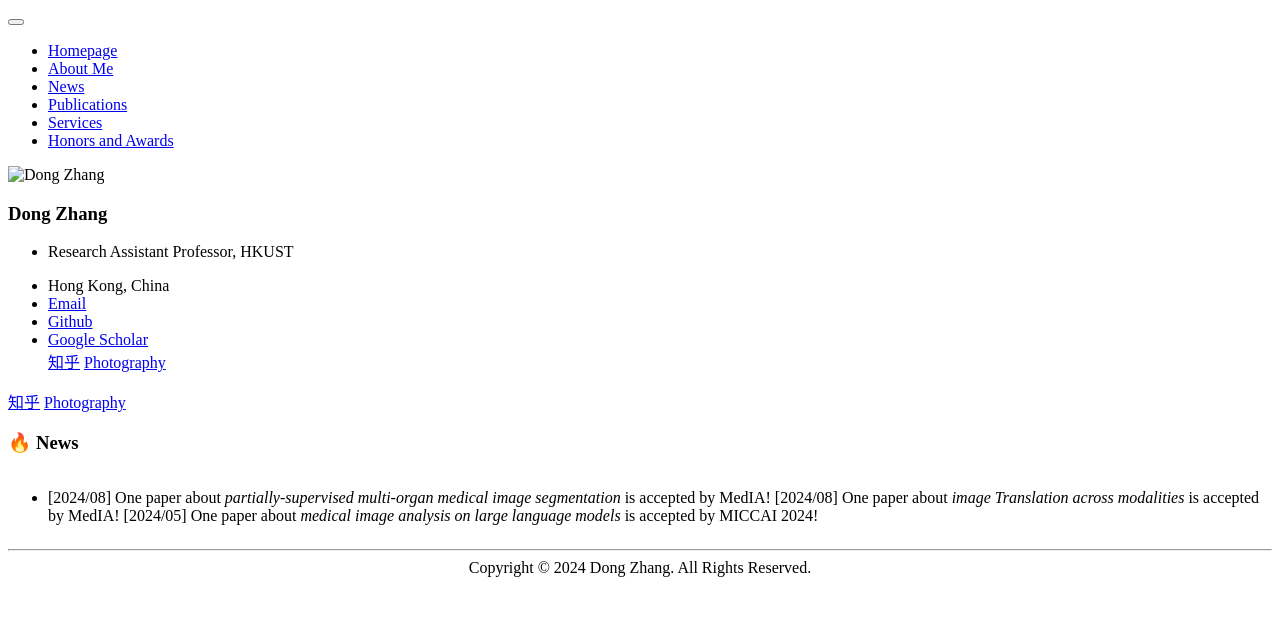
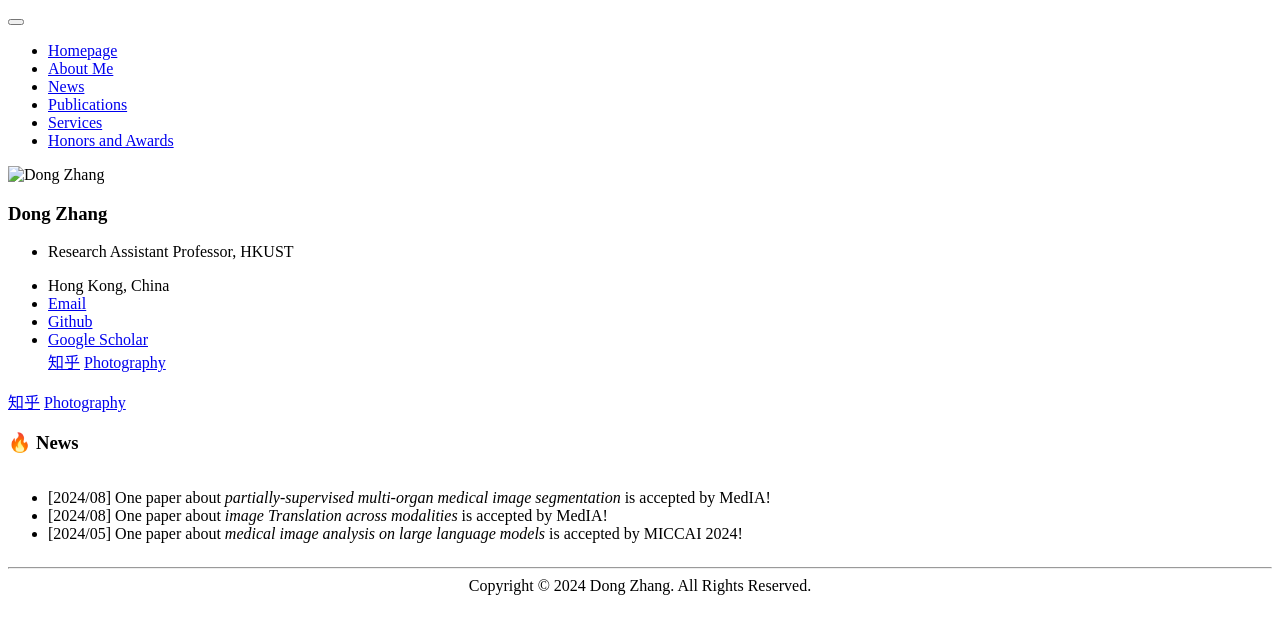
Before and after one commit to ZHANGDONG-NJUST/zhangdong-njust.github.io, a Jekyll site: the page built from _pages/includes/1_news.md, in a window 1280 px wide. Shown: the top 634 px of the page. Built offline with Jekyll 4.4.1, drawn with Linux system fonts in a browser that asks for light colours; our own code applies the rules of GitHub Pages for plain Markdown files.

Commit message:
Update 1_news.md

```diff
--- a/_pages/includes/1_news.md
+++ b/_pages/includes/1_news.md
@@ -11,8 +11,12 @@
         <li class="news-item">
             <span class="news-date">[2024/08]</span>
             <span class="news-content">One paper about <span style="font-style: italic;">partially-supervised multi-organ medical image segmentation</span> is accepted by MedIA!</span>
+        </li>
+        <li class="news-item">
             <span class="news-date">[2024/08]</span>
             <span class="news-content">One paper about <span style="font-style: italic;">image Translation across modalities</span> is accepted by MedIA!</span>
+        </li>
+        <li class="news-item">
             <span class="news-date">[2024/05]</span>
             <span class="news-content">One paper about <span style="font-style: italic;">medical image analysis on large language models </span> is accepted by MICCAI 2024!</span>
         </li>
```
